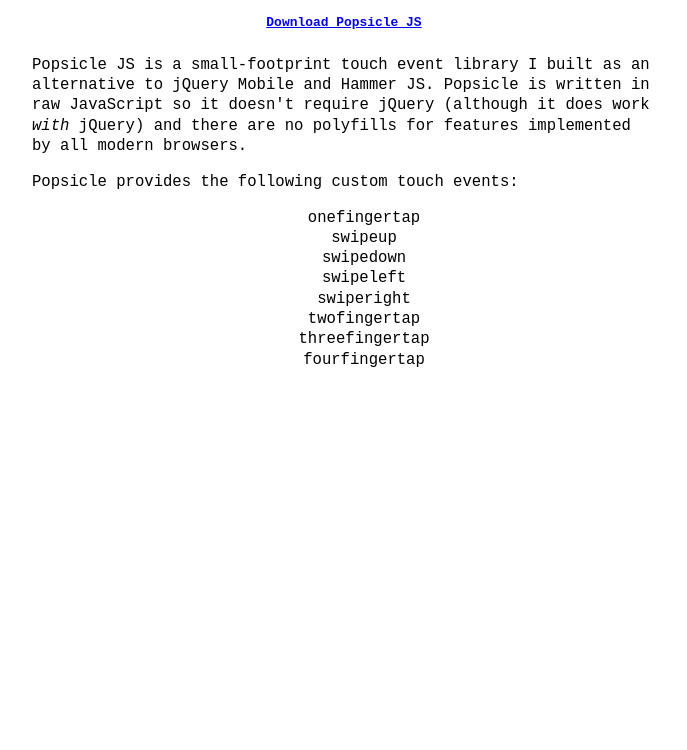
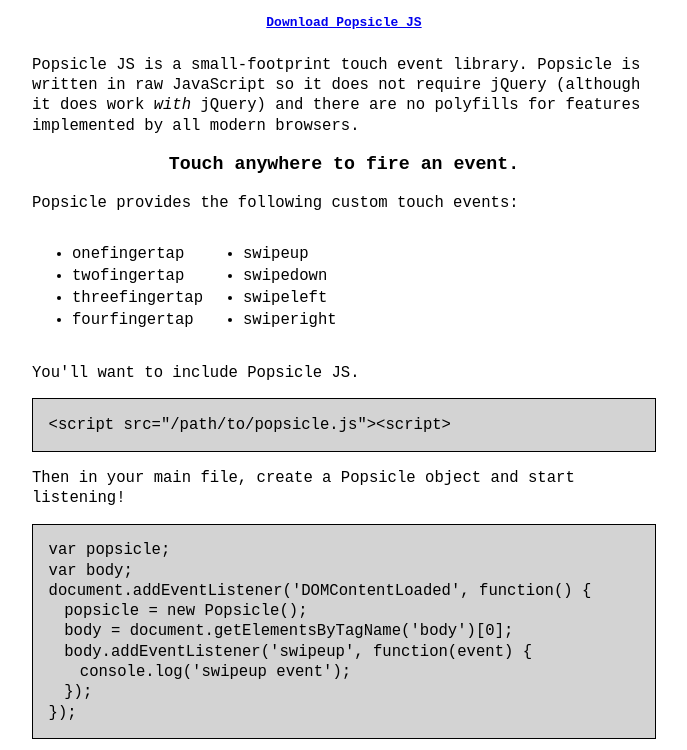
Before and after one commit to codyhess/popsiclejs, a plain HTML site: page index.html in a window 1280 px wide. Shown: the part 50-800 px from the top of the page, without its empty margins (296-983 px from the left). Drawn offline with Linux system fonts and the light colour scheme; a script that the page names is missing.

Commit message:
should work, need popsicle.js

```diff
--- a/index.html
+++ b/index.html
@@ -2,45 +2,138 @@
 <html>
   <head>
     <title>Popsicle JS</title>
+    <script src="https://raw.githubusercontent.com/codyhess/popsiclejs/master/popsicle.js">
+    </script>
     <style>
 body {
   text-align: center;
   font-size: 1.2em;
   line-height: 1.3em;
   font-family: monospace;
+  width: 100vw;
+  height: 100vh;
+  padding: 0;
+  margin: 0;
+}
+.center-column {
+  width: 40em;
   margin: auto;
-  width: 40em;
+}
+.bold {
+  font-weight: bold;
 }
 ul {
-  list-style: none;
+  //list-style: none;
+  line-height: 1.4em;
 }
-p {
+p, ul {
   text-align: left;
+}
+.flexer {
+  display: flex;
+}
+.code {
+  background-color: lightgrey;
+  padding: 1em;
+  border: 1px solid black;
+}
+.indent {
+  text-indent: -1em;
+  padding-left: 1em;
+}
+.indent2 {
+  text-indent: -2em;
+  padding-left: 2em;
 }
     </style>
   </head>
   <body>
+    <div id="content" class="center-column">
       <h1>Popsicle JS</h1>
       <h5>
         <a href="https://raw.githubusercontent.com/codyhess/popsiclejs/master/popsicle.js">Download Popsicle JS</a>
       </h5>
-    <p>Popsicle JS is a small-footprint touch event library I built as an
-    alternative to jQuery Mobile and Hammer JS. Popsicle is written in raw
-    JavaScript so it doesn't require jQuery (although it does work <em>with</em>
+      <p>Popsicle JS is a small-footprint touch event library.
+      Popsicle is written in raw
+      JavaScript so it does not require jQuery (although it does work <em>with</em>
       jQuery) and there are no polyfills for features implemented by all modern
       browsers.</p>
+      <div>
+        <h3 id="eventMessage" class="bold">Touch anywhere to fire an event.</h3>
+      </div>
       <div id="events">
         <p>Popsicle provides the following custom touch events:</p>
+        <div class="flexer">
           <ul>
             <li>onefingertap</li>
+            <li>twofingertap</li>
+            <li>threefingertap</li>
+            <li>fourfingertap</li>
+          </ul>
+          <ul>
             <li>swipeup</li>
             <li>swipedown</li>
             <li>swipeleft</li>
             <li>swiperight</li>
-        <li>twofingertap</li>
-        <li>threefingertap</li>
-        <li>fourfingertap</li>
           </ul>
         </div>
+      </div>
+      <div id="code">
+        <p>You'll want to include Popsicle JS.</p>
+        <p class="code">&lt;script src="/path/to/popsicle.js"&gt;&lt;script&gt;</p>
+        <p>Then in your main file, create a Popsicle object and start listening!</p>
+        <p class="code">
+          var popsicle;<br>
+          var body;<br>
+          document.addEventListener('DOMContentLoaded', function() {<br>
+            <span class="indent">popsicle = new Popsicle();</span><br>
+            <span class="indent">body = document.getElementsByTagName('body')[0];</span><br>
+            <span class="indent">body.addEventListener('swipeup', function(event) {<span><br>
+                <span class="indent2">console.log('swipeup event');</span><br>
+            <span class="indent">});</span><br>
+          });<br>
+        </p>
+        <p>By default, Popsicle binds to the <em>body</em> element, so listeners
+        may be attached to any child element. To ensure the entire screen is
+        tappable, use the following CSS.</p>
+        <p class="code">
+          body {<br>
+            <span class="indent">width: 100vw;</span><br>
+            <span class="indent">height: 100vh;</span><br>
+          }<br>
+        </p>
+      </div>
+    </div>
+    <script>
+var popsicle;
+var body;
+var eventMessage;
+var handlers = [];
+
+document.addEventListener('DOMContentLoaded', function() {
+  popsicle = new Popsicle();
+
+  body = document.getElementsByTagName('body')[0];
+  eventMessage = document.getElementById('eventMessage');
+
+  body.addEventListener('onefingertap', handlers['oneFT']);
+  body.addEventListener('twofingertap', handlers['twoFT']);
+  body.addEventListener('threefingertap', handlers['threeFT']);
+  body.addEventListener('fourfingertap', handlers['fourFT']);
+  body.addEventListener('swipeup', handlers['sU']);
+  body.addEventListener('swipedown', handlers['sD']);
+  body.addEventListener('swipeleft', handlers['sL']);
+  body.addEventListener('swiperight', handlers['sR']);
+});
+
+handlers['oneFT'] = function(event) { eventMessage.innerText = 'One Finger Tap'; }
+handlers['twoFT'] = function(event) { eventMessage.innerText = 'Two Finger Tap'; }
+handlers['threeFT'] = function(event) { eventMessage.innerText = 'Three Finger Tap'; }
+handlers['fourFT'] = function(event) { eventMessage.innerText = 'Four Finger Tap'; }
+handlers['sU'] = function(event) { eventMessage.innerText = 'Swipe Up'; }
+handlers['sD'] = function(event) { eventMessage.innerText = 'Swipe Down'; }
+handlers['sR'] = function(event) { eventMessage.innerText = 'Swipe Right'; }
+handlers['sL'] = function(event) { eventMessage.innerText = 'Swipe Left'; }
+    </script>
   </body>
 </html>
```
Lines whose indentation alone changed are shown as unchanged.
